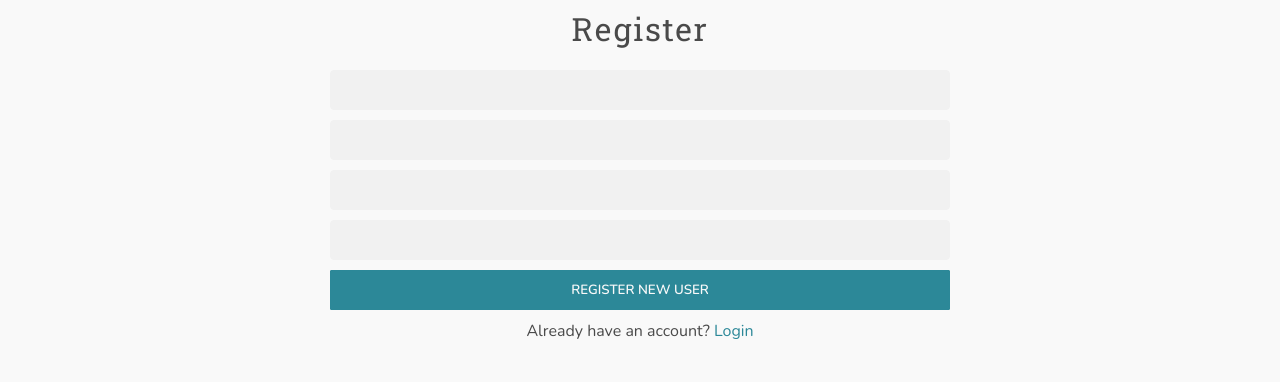
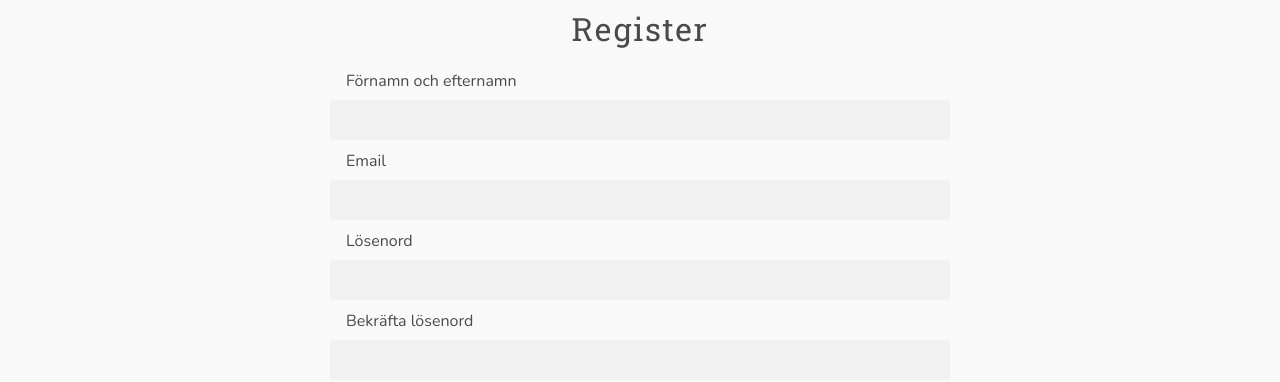
Before and after one commit to ElinOlundForsling/Radishing, a React (Create React App) app in the folder frontend/: page /register in a window 1280 px wide. Shown: the part 121-503 px from the top of the page. Built offline with nearby package versions, Linux system fonts and the light colour scheme; no server answers.

Commit message:
added labels

```diff
--- a/frontend/src/screens/LoginScreen.js
+++ b/frontend/src/screens/LoginScreen.js
@@ -37,16 +37,20 @@ const LoginScreen = ({ location, history }) => {
         )}
         {loading && <Spinner />}
         <form>
+          <label htmlFor='email'>Email</label>
           <input
             type='email'
+            id='email'
             name='email'
             value={email}
             autoComplete='on'
             onChange={e => setEmail(e.target.value)}
           />
+          <label htmlFor='password'>Password</label>
           <input
             type='password'
             name='password'
+            id='password'
             value={password}
             autoComplete='on'
             onChange={e => setPassword(e.target.value)}
--- a/frontend/src/screens/ProfileScreen.js
+++ b/frontend/src/screens/ProfileScreen.js
@@ -58,7 +58,7 @@ const ProfileScreen = ({ history }) => {
   return (
     <div className='profile-container'>
       <section className='profile-update'>
-        <h2>Update Profile</h2>
+        <h2>Uppdatera</h2>
         <form>
           {message && (
             <Alert type='warning' expire={4000}>
@@ -77,37 +77,45 @@ const ProfileScreen = ({ history }) => {
           )}
           {loading && <Spinner />}
 
+          <label htmlFor='namn'>För och efternamn</label>
           <input
             type='text'
             name='name'
+            id='name'
             value={name}
             autoComplete='on'
             onChange={e => setName(e.target.value)}
           />
+          <label htmlFor='email'>Email</label>
           <input
             type='email'
             name='email'
+            id='email'
             value={email}
             autoComplete='on'
             onChange={e => setEmail(e.target.value)}
           />
+          <label htmlFor='password'>Lösenord</label>
           <input
             type='password'
             name='password'
+            id='password'
             value={password}
             placeholder='New password'
             autoComplete='on'
             onChange={e => setPassword(e.target.value)}
           />
+          <label htmlFor='confirm-password'>Bekräfta lösenord</label>
           <input
             type='password'
             name='confirm-password'
+            id='confirm-password'
             value={confirmPassword}
             placeholder='Confirm new password'
             autoComplete='on'
             onChange={e => setConfirmPassword(e.target.value)}
           />
-          <button onClick={handleSubmit}>UPDATE PROFILE</button>
+          <button onClick={handleSubmit}>UPPDATERA KONTO</button>
         </form>
       </section>
       <section className='profile-orders'>
--- a/frontend/src/screens/RegisterScreen.js
+++ b/frontend/src/screens/RegisterScreen.js
@@ -49,6 +49,7 @@ const RegisterScreen = ({ location, history }) => {
         )}
         {loading && <Spinner />}
         <form>
+          <label htmlFor='name'>Förnamn och efternamn</label>
           <input
             type='text'
             name='name'
@@ -56,23 +57,29 @@ const RegisterScreen = ({ location, history }) => {
             autoComplete='on'
             onChange={e => setName(e.target.value)}
           />
+          <label htmlFor='email'>Email</label>
           <input
             type='email'
             name='email'
+            id='email'
             value={email}
             autoComplete='on'
             onChange={e => setEmail(e.target.value)}
           />
+          <label htmlFor='password'>Lösenord</label>
           <input
             type='password'
             name='password'
+            id='password'
             value={password}
             autoComplete='on'
             onChange={e => setPassword(e.target.value)}
           />
+          <label htmlFor='confirm-password'>Bekräfta lösenord</label>
           <input
             type='password'
             name='confirm-password'
+            id='confirm-password'
             value={confirmPassword}
             autoComplete='on'
             onChange={e => setConfirmPassword(e.target.value)}
```
